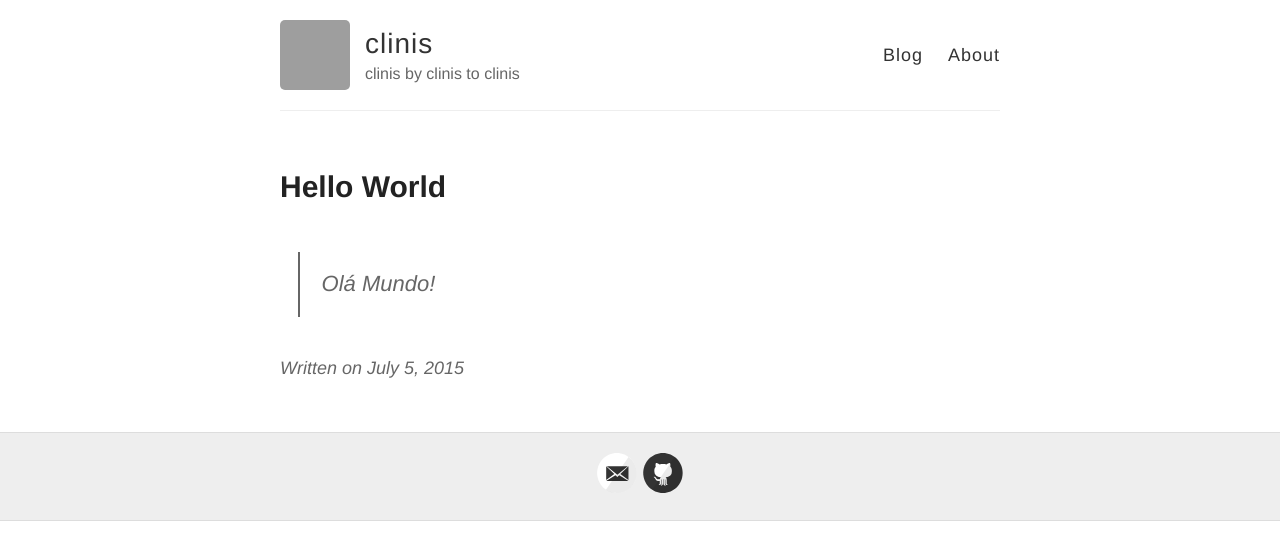
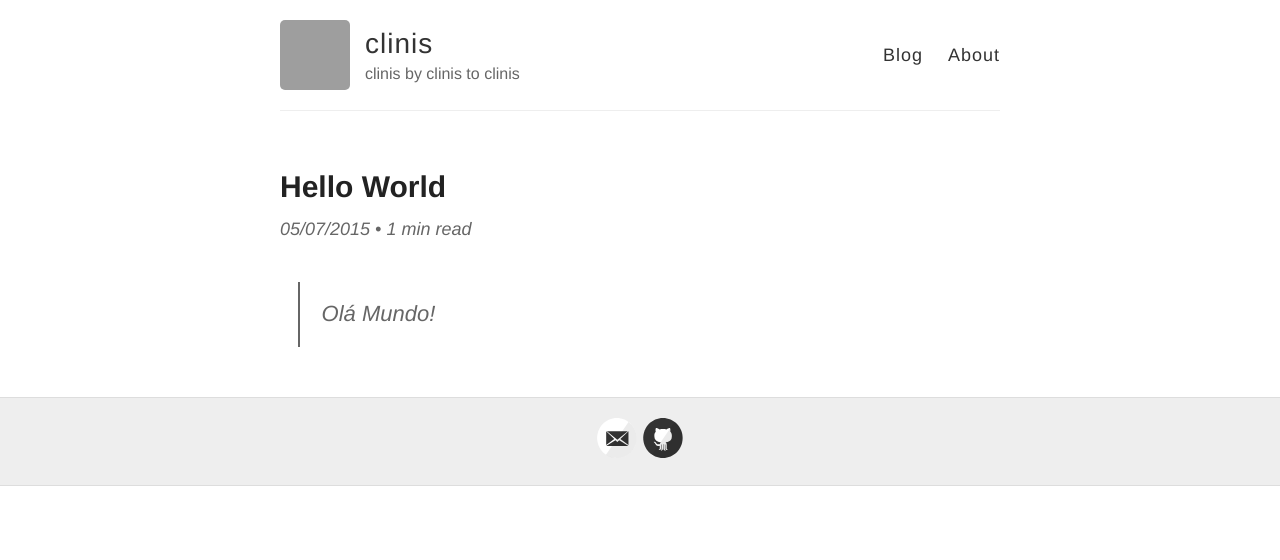
Before and after one commit to clinis/clinis.github.io, a Jekyll site: the page built from _posts/2015-07-05-Hello-World.md, in a window 1280 px wide. Shown: the top 560 px of the page. Built offline with Jekyll 4.4.1, drawn with Linux system fonts in a browser that asks for light colours; grey boxes are pictures that could not be loaded.

Commit message:
Update post layout with reading time

```diff
--- a/_layouts/post.html
+++ b/_layouts/post.html
@@ -3,15 +3,18 @@ layout: default
 ---
 
 <article class="post">
-  <h1>{{ page.title }}</h1>
+  <div class="titleContainer">
+    <h1>{{ page.title }}</h1>
+    <div class="date">
+      {{ page.date | date: "%d/%m/%Y" }}
+      &bull;
+      {% assign words = content | number_of_words %} {% if words < 360 %} 1 min read {% else %} {{ words | divided_by:180 }} mins read {% endif %}
+    </div>
+  </div>
 
   <div class="entry">
     {{ content }}
   </div>
 
-  <div class="date">
-    Written on {{ page.date | date: "%B %e, %Y" }}
-  </div>
-
   {% include disqus.html %}
 </article>
--- a/_posts/2015-7-5-Hello-World.md
+++ b/_posts/2015-07-05-Hello-World.md
@@ -2,4 +2,5 @@
 layout: post
 title: Hello World
 ---
+
 >Olá Mundo!
--- a/style.scss
+++ b/style.scss
@@ -287,3 +287,9 @@ footer {
 // ... Otherwise it really bloats up the top of the CSS file and makes it difficult to find the start
 @import "highlights";
 @import "svg-icons";
+
+///// --- /////
+
+.titleContainer h1 {
+  margin-bottom: 5px;
+}
```
